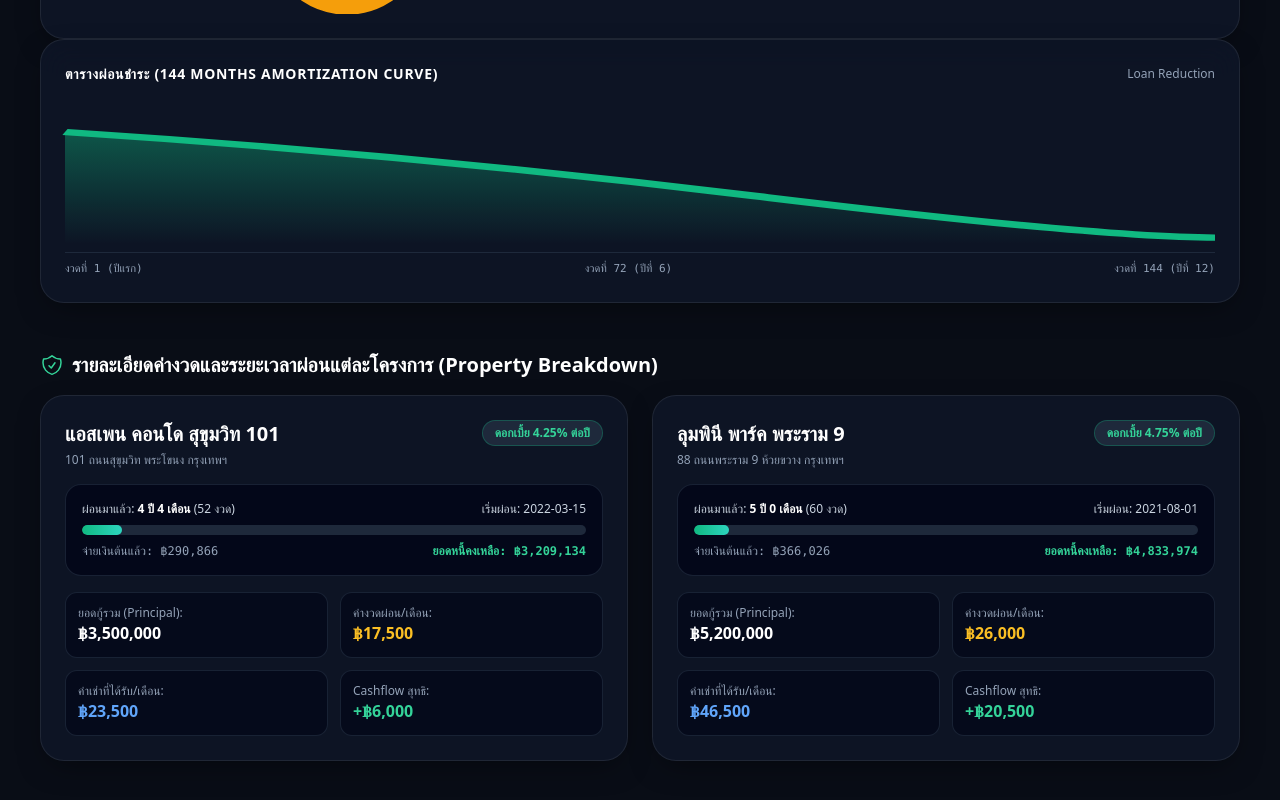
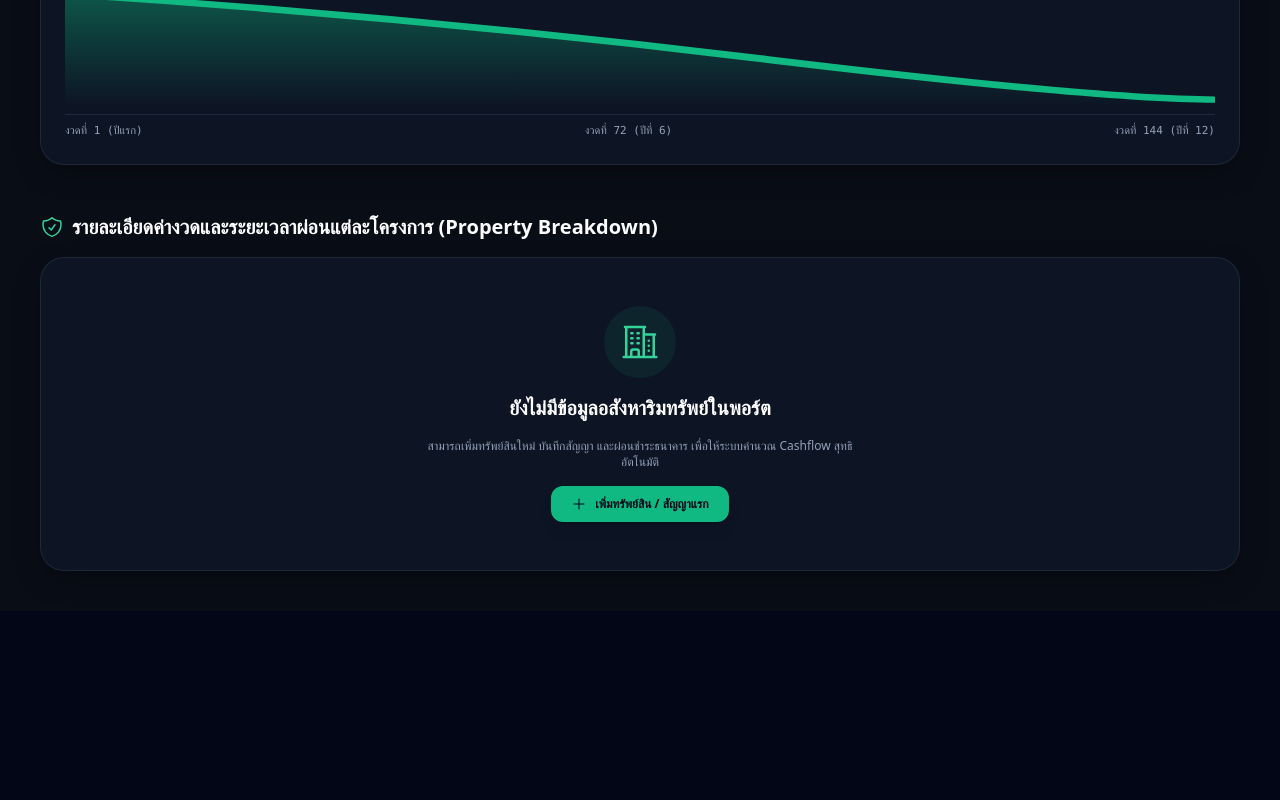
Before and after one commit to totomania007/myland, a Next.js app: page /admin/dashboard in a window 1280 px wide. Shown: the part 1306-2106 px from the top of the page. After the commit the page ends 1917 px from the top, so only its background shows below. Built offline with nearby package versions, Linux system fonts and the light colour scheme; a web font is replaced by a local one.

Commit message:
refactor: remove mock data and show clean empty state

```diff
--- a/app/admin/dashboard/page.tsx
+++ b/app/admin/dashboard/page.tsx
@@ -18,43 +18,24 @@
   PrinterIcon
 } from '@heroicons/react/24/outline';
 
-const mockProperties = [
-  {
-    id: 'prop-1',
-    name: 'แอสเพน คอนโด สุขุมวิท 101',
-    address: '101 ถนนสุขุมวิท พระโขนง กรุงเทพฯ',
-    totalPrincipal: 3500000,
-    monthlyInstallment: 17500,
-    interestRate: 4.25,
-    loanStartDate: '2022-03-15',
-    units: [
-      { id: 'u-101', unitNumber: '101/12', rentPrice: 12000, status: 'occupied' },
-      { id: 'u-102', unitNumber: '101/14', rentPrice: 11500, status: 'occupied' },
-      { id: 'u-103', unitNumber: '101/16', rentPrice: 11000, status: 'vacant' },
-    ]
-  },
-  {
-    id: 'prop-2',
-    name: 'ลุมพินี พาร์ค พระราม 9',
-    address: '88 ถนนพระราม 9 ห้วยขวาง กรุงเทพฯ',
-    totalPrincipal: 5200000,
-    monthlyInstallment: 26000,
-    interestRate: 4.75,
-    loanStartDate: '2021-08-01',
-    units: [
-      { id: 'u-201', unitNumber: 'B-501', rentPrice: 15000, status: 'occupied' },
-      { id: 'u-202', unitNumber: 'B-502', rentPrice: 15500, status: 'occupied' },
-      { id: 'u-203', unitNumber: 'B-503', rentPrice: 16000, status: 'occupied' },
-    ]
-  }
-];
+const mockProperties: Array<{
+  id: string;
+  name: string;
+  address: string;
+  totalPrincipal: number;
+  monthlyInstallment: number;
+  interestRate: number;
+  loanStartDate: string;
+  units: Array<{ id: string; unitNumber: string; rentPrice: number; status: 'occupied' | 'vacant' }>;
+}> = [];
 
-const mockContracts = [
-  { id: 'c-1', unitNumber: '101/12', tenantName: 'คุณสมชาย ใจดี', endDate: '2026-08-10', monthlyRent: 12000 },
-  { id: 'c-2', unitNumber: '101/14', tenantName: 'คุณวิภาวรรณ สุขเสริฐ', endDate: '2026-08-18', monthlyRent: 11500 },
-  { id: 'c-3', unitNumber: 'B-501', tenantName: 'Mr. John Doe', endDate: '2026-09-02', monthlyRent: 15000 },
-  { id: 'c-4', unitNumber: 'B-502', tenantName: 'คุณอนันต์ ตั้งใจ', endDate: '2026-11-30', monthlyRent: 15500 },
-];
+const mockContracts: Array<{
+  id: string;
+  unitNumber: string;
+  tenantName: string;
+  endDate: string;
+  monthlyRent: number;
+}> = [];
 
 export default function AdminFinancialDashboard() {
   const [selectedPropertyId, setSelectedPropertyId] = useState<string>('all');
@@ -430,9 +411,27 @@
           </h2>
 
           <div className="grid grid-cols-1 lg:grid-cols-2 gap-6">
-            {propertyMetrics
-              .filter((p) => selectedPropertyId === 'all' || p.id === selectedPropertyId)
-              .map((p) => (
+            {propertyMetrics.length === 0 ? (
+              <div className="col-span-full bento-card p-12 text-center space-y-4">
+                <div className="p-4 bg-emerald-500/10 text-emerald-400 rounded-full w-fit mx-auto">
+                  <BuildingOffice2Icon className="w-10 h-10" />
+                </div>
+                <h3 className="text-xl font-bold text-white">ยังไม่มีข้อมูลอสังหาริมทรัพย์ในพอร์ต</h3>
+                <p className="text-xs text-slate-400 max-w-md mx-auto">
+                  สามารถเพิ่มทรัพย์สินใหม่ บันทึกสัญญา และผ่อนชำระธนาคาร เพื่อให้ระบบคำนวณ Cashflow สุทธิอัตโนมัติ
+                </p>
+                <Link
+                  href="/admin/contracts"
+                  className="inline-flex items-center gap-2 px-5 py-2.5 bg-emerald-500 text-slate-950 font-bold text-xs rounded-xl hover:bg-emerald-400 transition-colors shadow-lg"
+                >
+                  <PlusIcon className="w-4 h-4" />
+                  <span>เพิ่มทรัพย์สิน / สัญญาแรก</span>
+                </Link>
+              </div>
+            ) : (
+              propertyMetrics
+                .filter((p) => selectedPropertyId === 'all' || p.id === selectedPropertyId)
+                .map((p) => (
                 <div
                   key={p.id}
                   className="bento-card p-6 relative overflow-hidden"
@@ -495,7 +494,8 @@
                     </div>
                   </div>
                 </div>
-              ))}
+              ))
+            )}
           </div>
         </div>
       </div>
```
